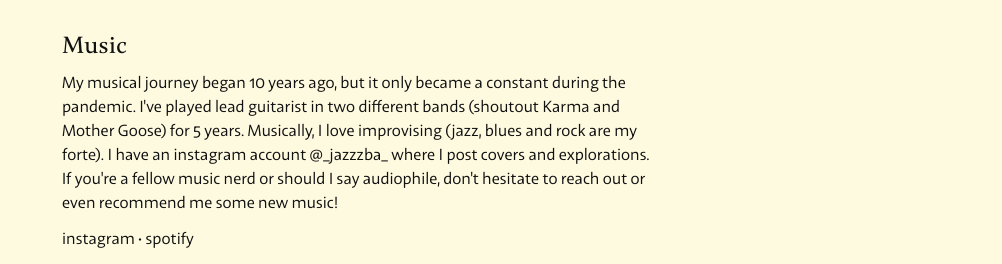
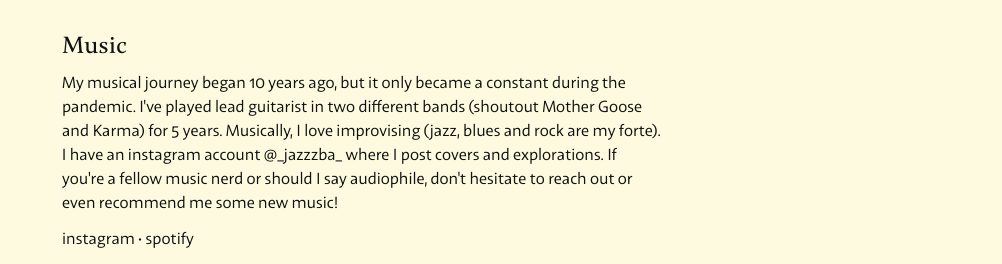
Before and after one commit to aadya-khanna/portfolio_frontend, a React (Vite) app: page /misc in a window 1280 px wide. Shown: the part 308-572 px from the top of the page, without its empty margins (278-1280 px from the left). Built offline with nearby package versions, Linux system fonts and the light colour scheme.

Commit message:
edited text

```diff
--- a/src/pages/Miscellaneous.jsx
+++ b/src/pages/Miscellaneous.jsx
@@ -125,7 +125,7 @@ export default function Misc() {
               </div>
 
               <div className="flex justify-between items-start gap-4 pt-2 px-4">
-                <p className="text-base font-plein"> My musical journey began 10 years ago, but it only became a constant during the pandemic. I've played lead guitarist in two different bands (shoutout Karma and Mother Goose) for 5 years.
+                <p className="text-base font-plein"> My musical journey began 10 years ago, but it only became a constant during the pandemic. I've played lead guitarist in two different bands (shoutout Mother Goose and Karma) for 5 years.
                   Musically, I love improvising (jazz, blues and rock are my forte). I have an instagram account @_jazzzba_ where I post covers and explorations.
                   If you're a fellow music nerd or should I say audiophile, don't hesitate to reach out or even recommend me some new music!
                 </p>
--- a/src/pages/Projects.jsx
+++ b/src/pages/Projects.jsx
@@ -36,7 +36,7 @@ export default function Home() {
 
             <Card
               title="FlareRed"
-              description="Women's Safety App that provides real-time location sharing to emergency contacts, disguising as a health app."
+              description="Women's travel safety app, disguised as a health application, that provides real-time location sharing to emergency contacts"
               tech={['Figma', 'Tailwind', 'HTML', 'JavaScript', 'Lottie']}
               github="https://github.com/aadya-khanna/FlareRed"
               site="https://flarered.vercel.app"
```
